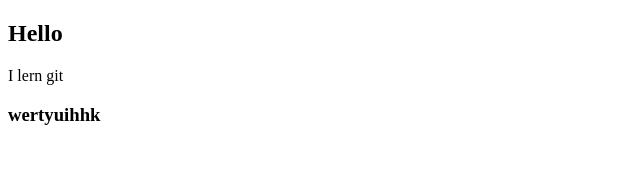
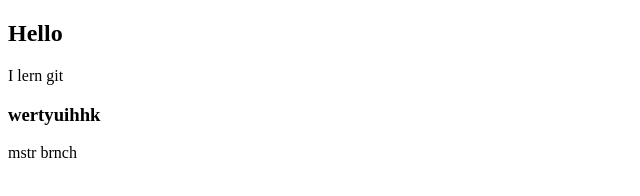
Before and after one commit to sbtriveni/html-demo, a plain HTML site: page index.html in a window 1280 px wide. Shown: the full height of the page, 0-640 px from the left. Drawn offline with Linux system fonts and the light colour scheme.

Commit message:
master brnch commit

```diff
--- a/index.html
+++ b/index.html
@@ -7,5 +7,6 @@
 	<h2>Hello</h2>
 	<p>I lern git</p>
 	<h3>wertyuihhk</h3>
+	<p>mstr brnch</p>
 </body>
 </html>
```
